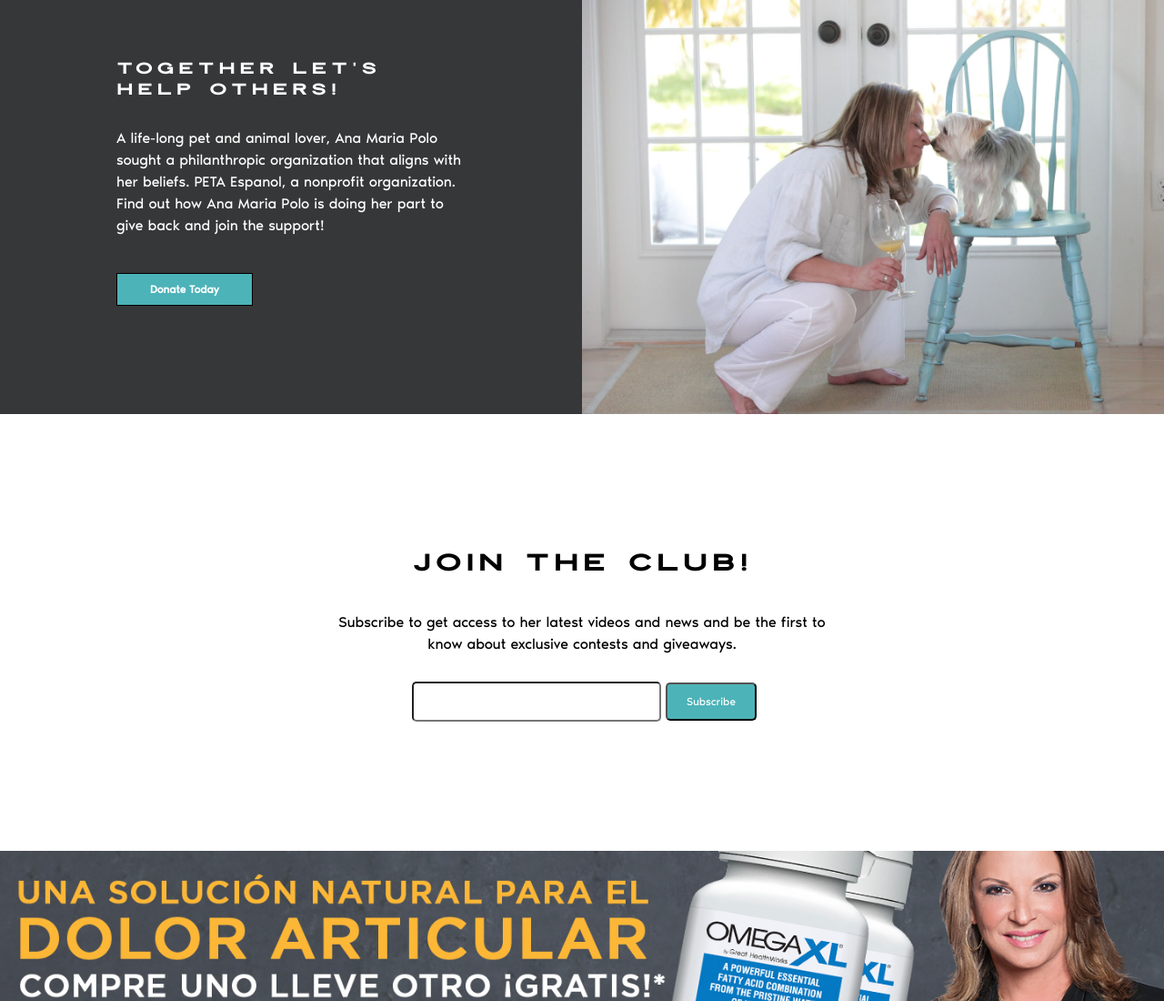
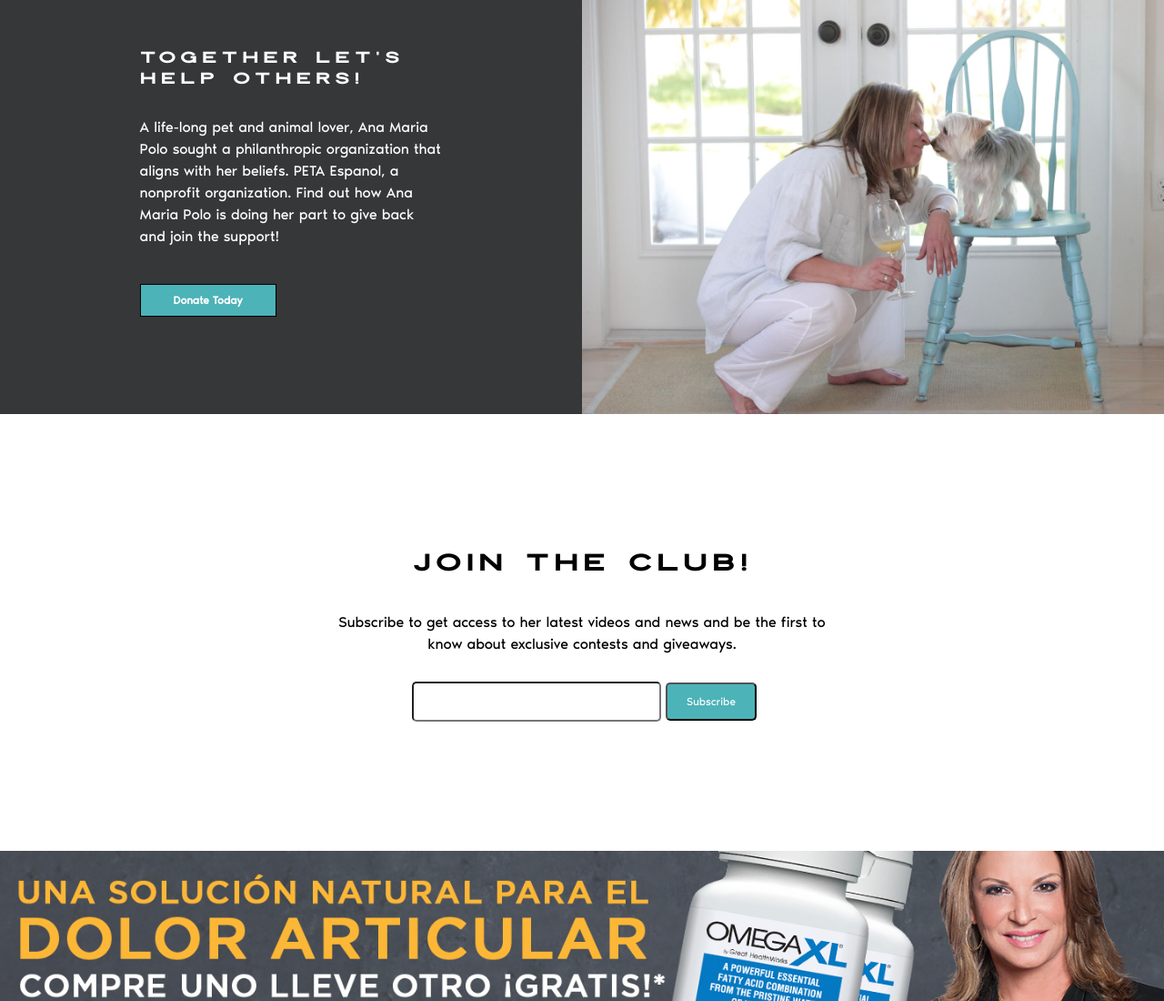
Before and after one commit to nickborbe/caso-client-landing-temp, a React (Create React App) app: page / in a window 1280 px wide. Shown: the part 3991-5091 px from the top of the page at 91% size. Built offline with nearby package versions, Linux system fonts and the light colour scheme.

Commit message:
you would not believe

```diff
--- a/src/styles/homepage.css
+++ b/src/styles/homepage.css
@@ -216,7 +216,7 @@
 }
 
 .non-prof-left-side > span{
-    width: 60%;
+    width: 52%;
 }
 
 .non-prof-left-side h2{
@@ -247,7 +247,8 @@
 #nonprofbtn{
     margin: 10px 0;
     background-color: #4cb3b8;
-    font-family: "NoirPro"
+    font-family: "NoirPro";
+    padding: 10px 5px;
 }
 
 #hp-sponsored-add-bottom{
```
